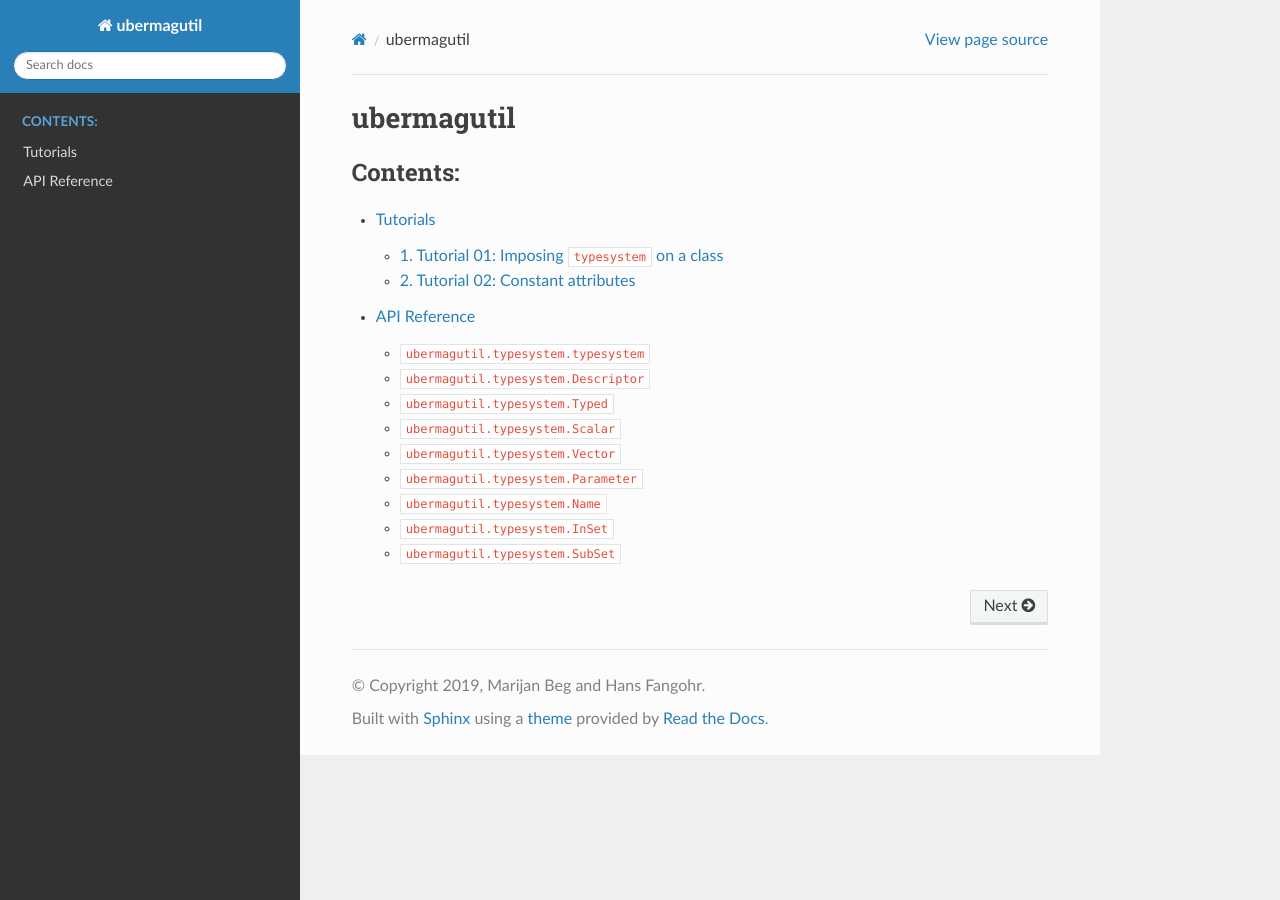
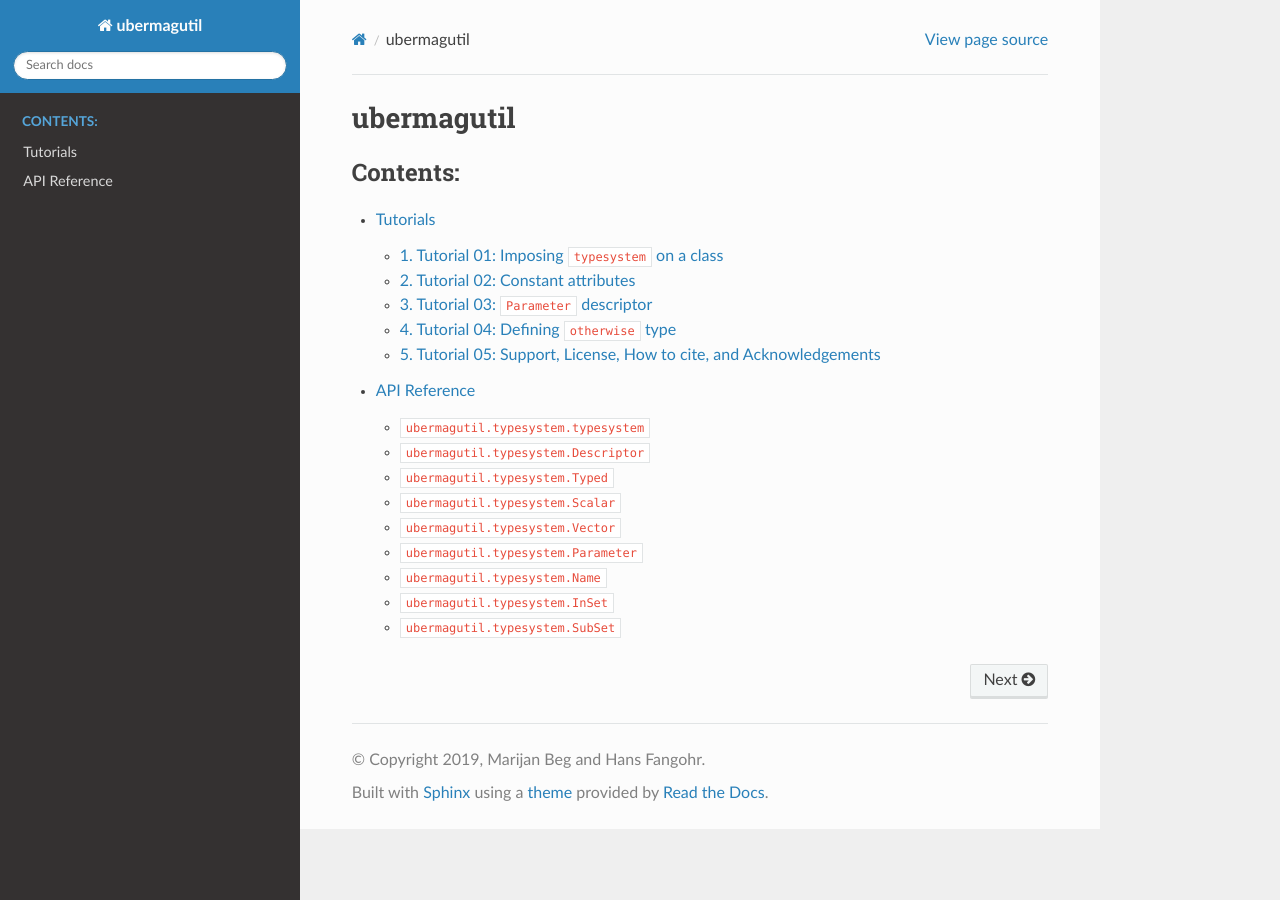
Before and after one commit to ubermag/ubermagutil, a Sphinx documentation site: the page built from docs/index.rst, in a window 1280 px wide. Built offline with Sphinx 7.4.7 and the Read the Docs theme 2.0.0, drawn with Linux system fonts in a browser that asks for light colours; pages that are not in the unit, such as notebooks, are missing from menus.

Commit message:
Extend docs.

```diff
--- a/docs/tutorials.rst
+++ b/docs/tutorials.rst
@@ -9,4 +9,6 @@ Tutorials
    ipynb/00-tutorial-installation-testing-upgrade
    ipynb/01-tutorial-imposing-typesystem
    ipynb/02-tutorial-constant-attributes
-   ipynb/03-tutorial-other
+   ipynb/03-tutorial-parameter-descriptor
+   ipynb/04-tutorial-otherwise-type
+   ipynb/05-tutorial-other
```
